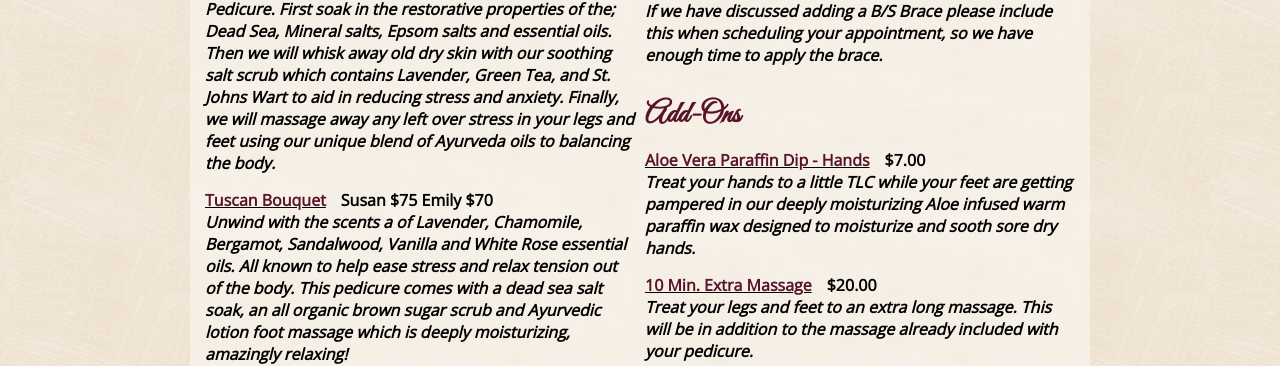
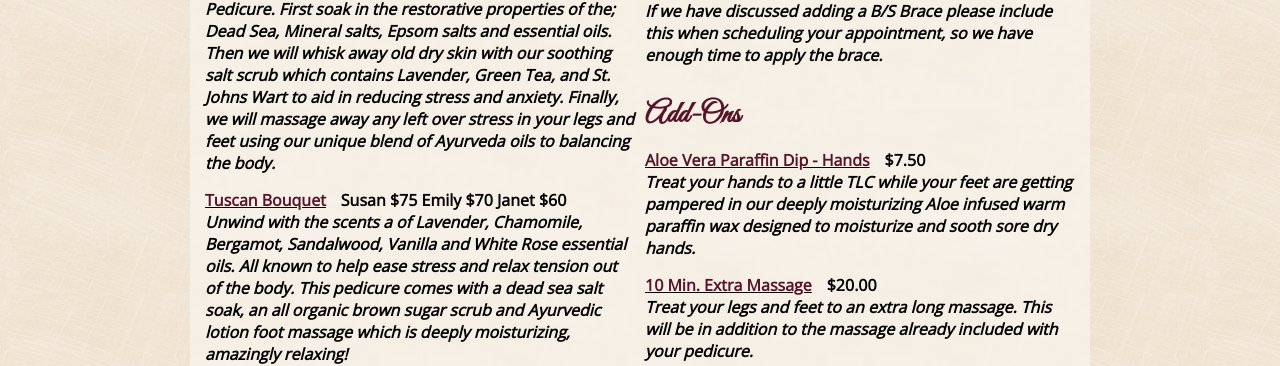
Before and after one commit to susanspedispa/susanspedispa.github.io, a Jekyll site: the page built from menu/pedicures.html, in a window 1280 px wide. Shown: the part 907-1273 px from the top of the page. Built offline with Jekyll 4.4.1, drawn with Linux system fonts in a browser that asks for light colours.

Commit message:
Update pedicures.yml

```diff
--- a/_data/pedicures.yml
+++ b/_data/pedicures.yml
@@ -37,7 +37,7 @@ menu:
            Finally, we will massage away any left over stress in your legs and feet using our unique blend of Ayurveda oils
            to balancing the body.
         - name: Tuscan Bouquet
-          price: Susan $75 Emily $70
+          price: Susan $75 Emily $70 Janet $60
           description: >
            Unwind with the scents a of Lavender, Chamomile, Bergamot, Sandalwood, Vanilla and White Rose essential oils.
            All known to help ease stress and relax tension out of the body. This pedicure comes with a dead sea salt soak,
@@ -80,7 +80,7 @@ menu:
     - name: Add-Ons
       treatments:
         - name: Aloe Vera Paraffin Dip - Hands
-          price: $7.00
+          price: $7.50
           description: >
             Treat your hands to a little TLC while your feet are getting pampered in our deeply moisturizing Aloe
             infused warm paraffin wax designed to moisturize and sooth sore dry hands.
```
